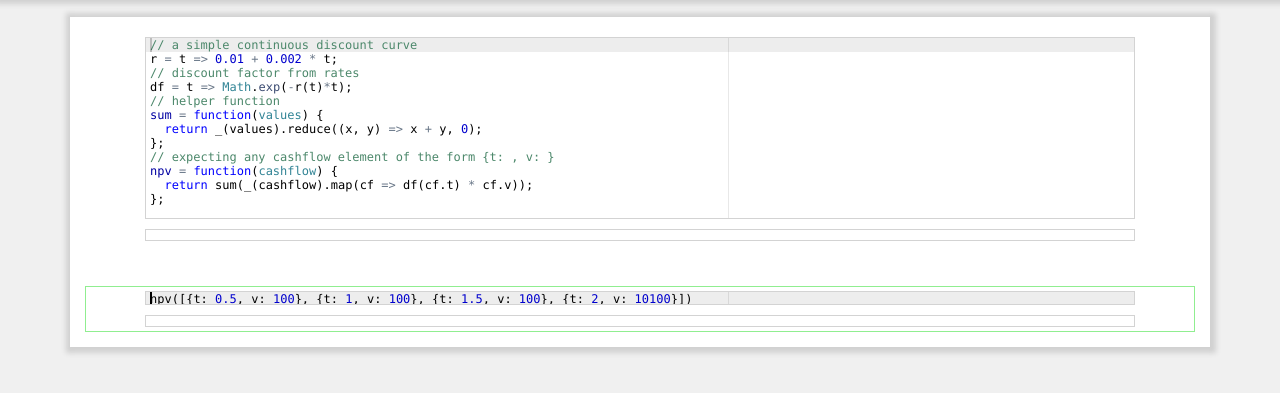
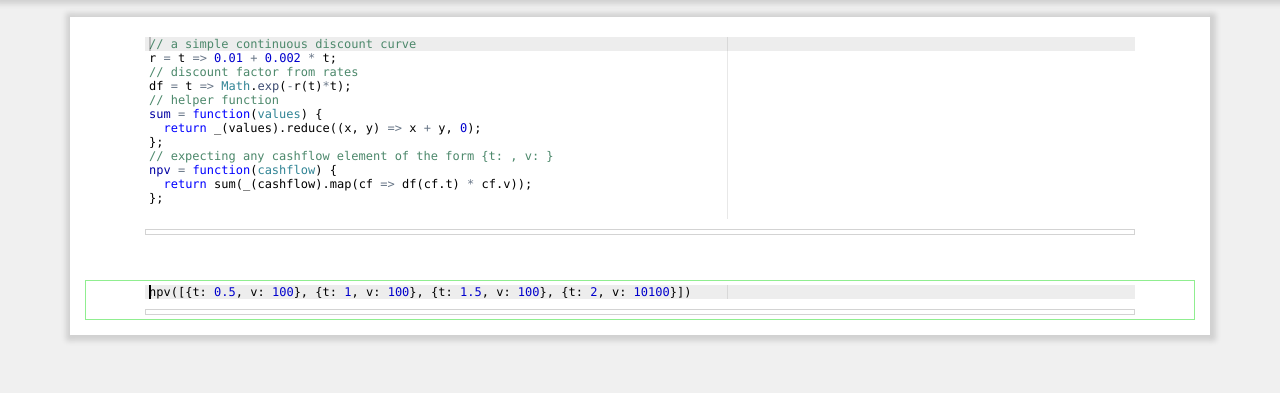
Before and after one commit to luphord/arithmepad, a plain HTML site: page index.html in a window 1280 px wide. Shown: the part 53-446 px from the top of the page. Drawn offline with Linux system fonts and the light colour scheme.

Commit message:
paddings and borders

```diff
--- a/assets/css/app.css
+++ b/assets/css/app.css
@@ -19,9 +19,7 @@ body {
 
 .ace_editor {
   position: relative !important;
-  border: 1px solid lightgray;
   margin: auto;
-  height: 200px;
   width: 100%;
 }
 
@@ -62,7 +60,12 @@ body {
   margin: auto;
   width: 90%;
   margin-top: 10px;
-  padding: 5px;
+  font-family: "Monaco","Menlo","Ubuntu Mono","Consolas","source-code-pro","monospace";
+  font-size: 12px;
+  padding-top: 2px;
+  padding-bottom: 2px;
+  padding-left: 5px;
+  padding-right: 5px;
 }
 
 .arithmepad-command-selection {
```
